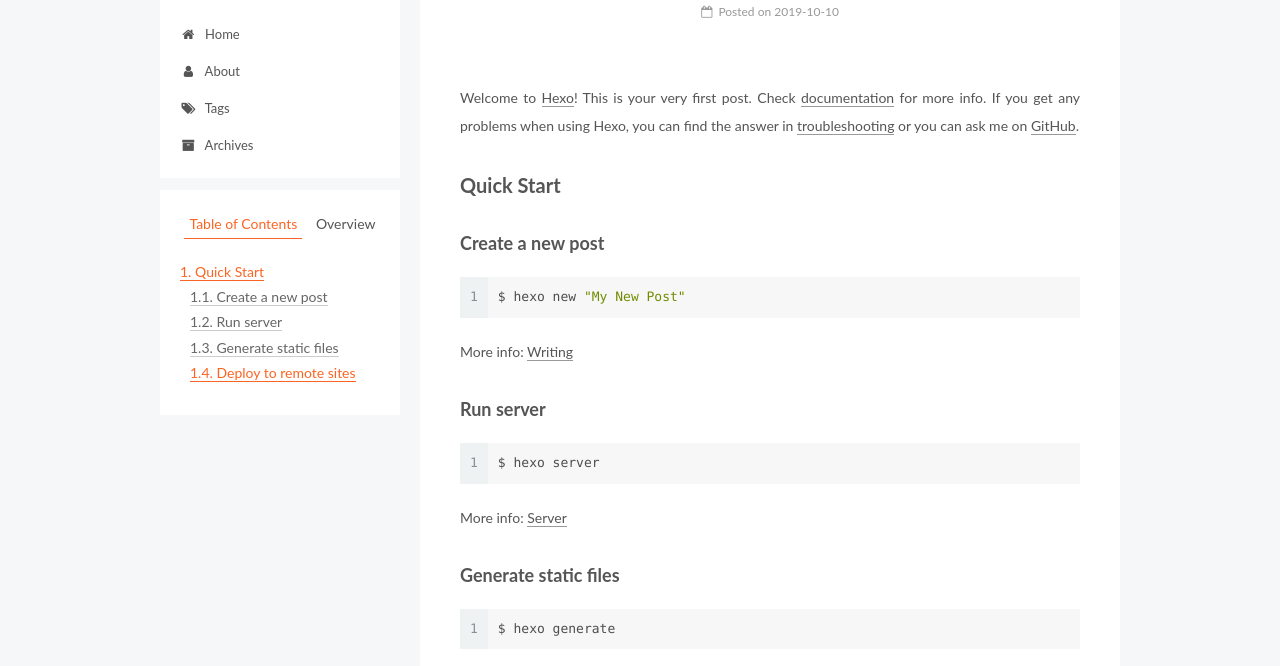
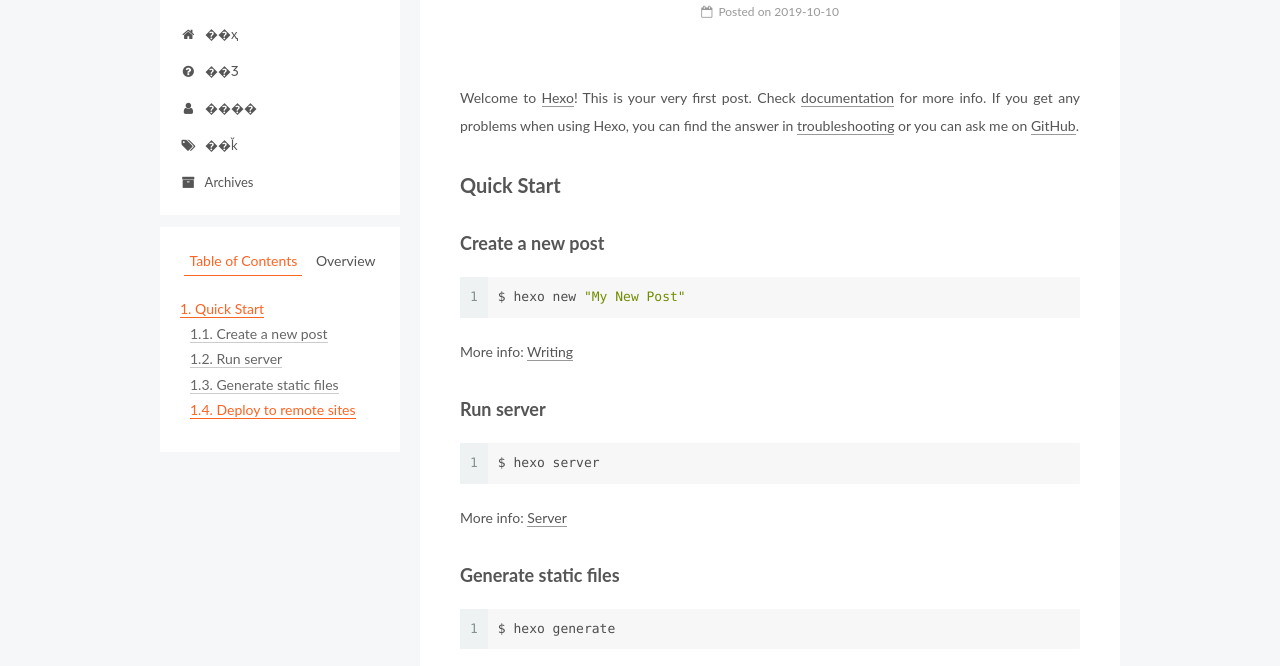
Before and after one commit to epurse/epurse.github.io, a plain HTML site: page 2019/10/10/hello-world/index.html in a window 1280 px wide. Shown: the part 119-785 px from the top of the page. Drawn offline with Linux system fonts and the light colour scheme.

Commit message:
Site updated: 2019-10-10 12:08:12

```diff
--- a/2019/10/10/hello-world/index.html
+++ b/2019/10/10/hello-world/index.html
@@ -182,32 +182,42 @@
     <ul id="menu" class="menu">
 
 
-        <li class="menu-item menu-item-home">
+        <li class="menu-item menu-item-��ҳ">
           <a href="/" rel="section">
 
               <i class="menu-item-icon fa fa-fw fa-home"></i> <br>
 
-            Home
+            ��ҳ
           </a>
         </li>
 
 
-        <li class="menu-item menu-item-about">
+        <li class="menu-item menu-item-��ʒ">
+          <a href="/product/" rel="section">
+
+              <i class="menu-item-icon fa fa-fw fa-question-circle"></i> <br>
+
+            ��Ʒ
+          </a>
+        </li>
+
+
+        <li class="menu-item menu-item-����">
           <a href="/about/" rel="section">
 
               <i class="menu-item-icon fa fa-fw fa-user"></i> <br>
 
-            About
+            ����
           </a>
         </li>
 
 
-        <li class="menu-item menu-item-tags">
+        <li class="menu-item menu-item-��ǩ">
           <a href="/tags/" rel="section">
 
               <i class="menu-item-icon fa fa-fw fa-tags"></i> <br>
 
-            Tags
+            ��ǩ
           </a>
         </li>
 
--- a/css/main.css
+++ b/css/main.css
@@ -1823,7 +1823,7 @@ pre .javascript .function {
   width: 4px;
   height: 4px;
   border-radius: 50%;
-  background: #f771b1;
+  background: #1bff61;
 }
 .links-of-blogroll {
   font-size: 13px;
```
Also changed, not shown: archives/2019/10/index.html (+16 -6 lines), archives/2019/index.html (+16 -6 lines), archives/index.html (+16 -6 lines), index.html (+16 -6 lines), tags/index.html (+16 -6 lines).
